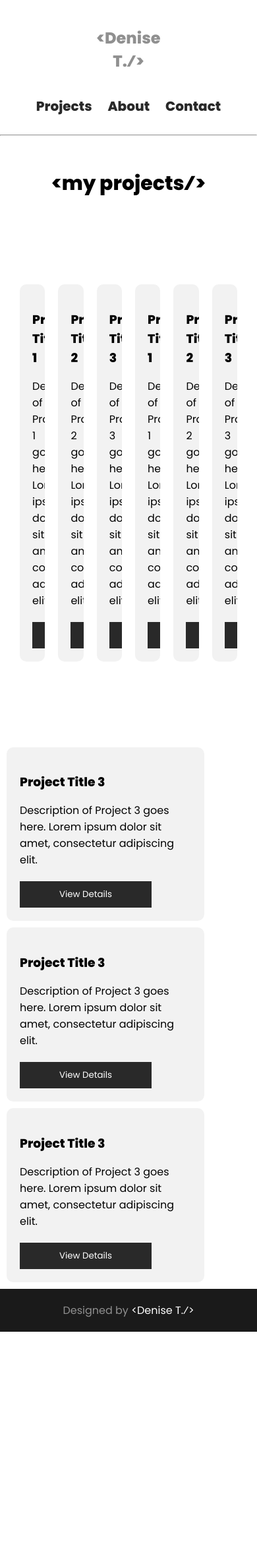
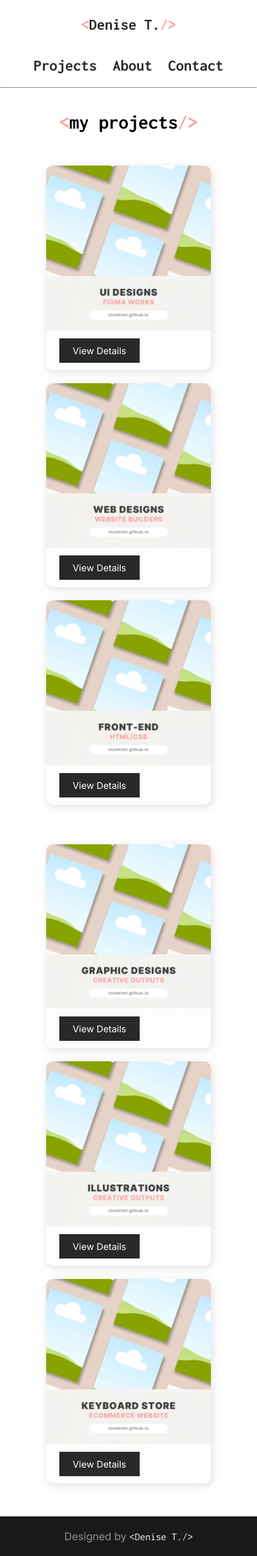
Before and after one commit to nisehtml/nisehtml.github.io, a PHP site: page /projects.html in a window 390 px wide. Shown: the whole page at 66% size. Before the commit the page ends 2019 px from the top, so only its background shows below. Run offline with PHP 8.4, Linux system fonts and the light colour scheme; some libraries are stand-ins or nearby versions.

Commit message:
update responsiveness

```diff
--- a/projects.html
+++ b/projects.html
@@ -6,20 +6,21 @@
   <meta name="viewport" content="width=device-width, initial-scale=1">
   <link rel="stylesheet" href="globals.css" />
   <link rel="stylesheet" href="style.css" />
-    <link href='https://fonts.googleapis.com/css?family=Poppins' rel='stylesheet'>
+  <link rel="stylesheet" href="">
   <link rel="preconnect" href="https://fonts.googleapis.com">
   <link rel="preconnect" href="https://fonts.gstatic.com" crossorigin>
-    <link href="https://fonts.googleapis.com/css2?family=Poppins:wght@800&display=swap" rel="stylesheet">
   <link href="https://cdn.jsdelivr.net/npm/bootstrap@5.3.2/dist/css/bootstrap.min.css">
   <script src="https://kit.fontawesome.com/2290fd41b1.js" crossorigin="anonymous"></script>
   <link rel="stylesheet" href="https://cdnjs.cloudflare.com/ajax/libs/font-awesome/4.7.0/css/font-awesome.min.css">
-    <title>Portfolio</title>
+  <title>Bianca Denise T. - Portfolio Website</title>
 </head>
 
 <body>
 
   <div class="navbar">
-      <a href="index.html"><div class="logo">&lt;Denise T.&frasl;&gt;</div></a>
+    <a href="index.html">
+      <div class="logo"><span>&lt;</span>Denise T.<span>&frasl;&gt;</span></div>
+    </a>
     <nav>
       <a href="projects.html">Projects</a>
       <a href="about.html">About</a>
@@ -29,98 +30,59 @@
   </div>
   <hr>
 
+<div class="myprojects">
+  <h2 class="title"><span>&lt;</span>my projects<span>&frasl;&gt;</span></h2></div>
+  <div class="project-container">
 
-    <h2 class="title" style="text-align: center; margin-top: 50px;">&lt;my projects&frasl;&gt;</h2>
-    <section class="project-container">
     <div class="project">
-            <img src="src/spotify figma.png" alt="Project 1 Image">
+      <img src="src/ui design.png" alt="Project 1 Image">
       <div class="project-details">
-              <h3>Project Title 1</h3>
-              <p>Description of Project 1 goes here. Lorem ipsum dolor sit amet, consectetur adipiscing elit.</p>
-              <a href="#"><button>View Details</button></a>
+        <!--<h3>UI DESIGNS</h3>
+        <p>UI Design works using Figma. </p>-->
+        <a class="button-drk" href="figma.html">View Details</a>
+      </div>
+    </div>
+    <div class="project">
+      <img src="src/web designs.png" alt="Project 2 Image">
+      <div class="project-details">
+        <a class="button-drk" href="about.html">View Details</a>
       </div>
     </div>
 
     <div class="project">
-    <img src="src/dot_redesign.png" alt="Project 2 Image">
+      <img src="src/front-end.png" alt="Project 3 Image">
       <div class="project-details">
-      <h3>Project Title 2</h3>
-      <p>Description of Project 2 goes here. Lorem ipsum dolor sit amet, consectetur adipiscing elit.</p>
-      <a href="#"><button>View Details</button></a>
+        <a class="button-drk" href="about.html">View Details</a>
+      </div>
+    </div>
+    </div>
+
+    <div class="project-container">
+
+      <div class="project">
+        <img src="src/graphic designs.png" alt="Project 1 Image">
+        <div class="project-details">
+
+          <a class="button-drk" href="about.html">View Details</a>
+        </div>
+      </div>
+      <div class="project">
+        <img src="src/illustrations.png" alt="Project 2 Image">
+        <div class="project-details">
+
+          <a class="button-drk" href="about.html">View Details</a>
         </div>
       </div>
 
       <div class="project">
-    <img src="src/bootcamp form.png" alt="Project 3 Image">
+        <img src="src/ecommerce-keyboard.png" alt="Project 3 Image">
         <div class="project-details">
-      <h3>Project Title 3</h3>
-      <p>Description of Project 3 goes here. Lorem ipsum dolor sit amet, consectetur adipiscing elit.</p>
-      <a href="#"><button>View Details</button></a>
+          <a class="button-drk" href="about.html">View Details</a>
         </div>
       </div>
-  <div class="project">
-    <img src="src/spotify figma.png" alt="Project 1 Image">
-    <div class="project-details">
-      <h3>Project Title 1</h3>
-      <p>Description of Project 1 goes here. Lorem ipsum dolor sit amet, consectetur adipiscing elit.</p>
-      <a href="#"><button>View Details</button></a>
   </div>
   </div>
 
-<div class="project">
-<img src="src/dot_redesign.png" alt="Project 2 Image">
-<div class="project-details">
-<h3>Project Title 2</h3>
-<p>Description of Project 2 goes here. Lorem ipsum dolor sit amet, consectetur adipiscing elit.</p>
-<a href="#"><button>View Details</button></a>
-</div>
-</div>
-
-<div class="project">
-<img src="src/bootcamp form.png" alt="Project 3 Image">
-<div class="project-details">
-<h3>Project Title 3</h3>
-<p>Description of Project 3 goes here. Lorem ipsum dolor sit amet, consectetur adipiscing elit.</p>
-<a href="#"><button>View Details</button></a>
-</div>
-</div>
-</section>
-<div class="project">
-  <img src="src/bootcamp form.png" alt="Project 3 Image">
-  <div class="project-details">
-  <h3>Project Title 3</h3>
-  <p>Description of Project 3 goes here. Lorem ipsum dolor sit amet, consectetur adipiscing elit.</p>
-  <a href="#"><button>View Details</button></a>
-  </div>
-  </div>
-  </section>
-  <div class="project">
-    <img src="src/bootcamp form.png" alt="Project 3 Image">
-    <div class="project-details">
-    <h3>Project Title 3</h3>
-    <p>Description of Project 3 goes here. Lorem ipsum dolor sit amet, consectetur adipiscing elit.</p>
-    <a href="#"><button>View Details</button></a>
-    </div>
-    </div>
-    </section>
-    <div class="project">
-      <img src="src/bootcamp form.png" alt="Project 3 Image">
-      <div class="project-details">
-      <h3>Project Title 3</h3>
-      <p>Description of Project 3 goes here. Lorem ipsum dolor sit amet, consectetur adipiscing elit.</p>
-      <a href="#"><button>View Details</button></a>
-      </div>
-      </div>
-      </section>
-
-
-
-
-
-
-
-
-    </section>
 
 
 
--- a/style.css
+++ b/style.css
@@ -1,6 +1,8 @@
+@import url('https://fonts.googleapis.com/css2?family=Inconsolata:wght@400;700&display=swap');
+@import url('https://fonts.googleapis.com/css2?family=Inter:wght@400;700&display=swap');
 * {box-sizing: border-box}
 body {
-  font-family: 'Poppins';
+  font-family: 'Inter';
   font-size: 16px;
   margin: 0;
   padding: 0;
@@ -21,11 +23,11 @@ html {
 }
 .logo{
   padding: 12px;
-  color: #909090;
+  color: #292929;
   text-decoration: none;
-  font-size: 24px;
+  font-size: 30px;
   text-align: center;
-  font-family: 'Poppins', sans-serif;
+  font-family: 'Inconsolata', monospace;
   font-weight: 900;
   transition: color 0.3s ease;
 }
@@ -36,10 +38,10 @@ html {
   padding: 12px;
   color: #292929;
   text-decoration: none;
-  font-size: 20px;
+  font-size: 30px;
   text-align: center;
-  font-family: 'Poppins', sans-serif;
-  font-weight: 600;
+  font-family: 'Inconsolata', monospace;
+  font-weight: 900;
   transition: color 0.3s ease;
 }
 
@@ -61,83 +63,31 @@ html {
 
 }
 
-@media screen and (max-width: 768px) {
-  body{
-    font-size: 16px;
-  }
-  .navbar {
-    flex-direction: column;
-    align-items: center;
-  }
-
-  .navbar nav {
-    text-align: center;
-
-  }
-
-  .navbar a {
-    width: 100%;
-
-  }
-  body h2{
-    font-size: 30px;
-  }
-    img {
-      display: none;
-  }
-  .row {
-    text-align: center;
-    align-items: center;
-    justify-content: center;
-    flex-direction: column; /* Stack columns on top of each other */
-  }
-  .col {
-    flex: 100%;
-    text-align: center;
-    padding: 0.5rem;
-  }
-
-  .status {
-    margin: 10px auto;
-  }
-
-  .icons {
-    justify-content: center;
-
-  }
-  .col-2{
-    display: none;
-  }
-  .lp, .workexp, .skillsets, .skillset-timeline{
-    margin: 0;
-    padding: 0;
-  }
-  .contact-grid{
-    flex-direction: column;
-  }
-}
-
 section{
   margin: 100px 0;
   padding: 0 100px;
   align-items: center;
   justify-content: center;
+
 }
-
-button{
+.button-drk{
   background-color: #292929;
   color: white;
   border: none;
-  padding: 10px;
+  padding: 10px 20px;
   width: 200px;
   text-align: center;
-  font-family: Poppins;
+  font-size: 14px;
+  text-decoration: none;
 }
-button:hover{
+.button-drk:hover{
   background-color:#909090;
+  color: white;
+  text-decoration: none;
 }
+
 .hero-h2{
-  font-family: 'Poppins', sans-serif;
+  font-family: 'Inconsolata', monospace;
   font-size: 45px;
 
 }
@@ -150,22 +100,26 @@ h5{
   font-weight: 400;
 }
 .title{
+  font-family: 'Inconsolata', monospace;
   font-size: 30px;
+  font-weight: 900;
   text-align: center;
   margin: 35px 0;
 }
+
 .icons {
   display: flex;
-  margin: auto;
+  margin: 20px 0;
+  gap: 10px;
 
 }
-.icons > div {
-  padding: 0 10px 0 10px;
+span{
+  color:#f99c9c;
 }
+
 #icon{
   color:#292929;
   font-size: 2rem;
-  margin: 10px 0;
 }
 #icon:hover{
   color:#909090;
@@ -178,16 +132,27 @@ h5{
   justify-content: center;
   align-items: center;
 }
+.row-abt{
+  display: flex;
+  max-width: 100%;
+  height: auto;
+  margin: 1rem 1rem;
+  justify-content: center;
+  align-items: center;
+}
 .col {
   flex: 1;
   padding: 0.5rem;
+}
+.col p{
+  margin: 30px 0;
 }
 .hero-img {
   width: 80%;
   height: auto;
   border-radius: 5px;
   margin: 0 auto;
-  float: inline-end;
+  margin: 0 auto
 }
 .box {
   text-align: left;
@@ -200,6 +165,9 @@ h5{
   flex: 1;
   padding: 0 auto;
   margin: 1rem 1rem;
+}
+.skillset-timeline p{
+  font-family: 'Inconsolata', monospace;
 }
 .skill-p {
   max-width:  100%;
@@ -247,16 +215,20 @@ h5{
   display: flex;
   justify-content: center;
   align-items: center;
-  padding: 20px;
+  margin: 40px auto;
+  width: 80%;
 }
-
 .project {
   display: flex;
   flex-direction: column;
   align-items: center;
-  max-width: 300px;
-  background-color: #f2f2f2;
+  max-width: 80%;
+  height: auto;
+  background-color: #fffcfc;
   border-radius: 10px;
+  -webkit-box-shadow: 2px 3px 12px 1px rgba(214,214,214,0.69);
+  -moz-box-shadow: 2px 3px 12px 1px rgba(214,214,214,0.69);
+  box-shadow: 2px 3px 12px 1px rgba(214,214,214,0.69);
   overflow: hidden;
   margin: 10px;
 }
@@ -279,6 +251,9 @@ h5{
 .project p {
   margin-bottom: 20px;
 }
+.abt-contact{
+  margin: 0 auto;
+}
 footer{
   text-align: center;
   background-color: #1a1a1a;
@@ -287,6 +262,7 @@ footer{
 }
 
 footer a{
+  font-family: 'Inconsolata', monospace;
   color:white;
   text-decoration: none;
 }
@@ -330,7 +306,93 @@ footer a{
 .timeline-component {
   margin: 0px 20px 20px 20px;
 }
+@media screen and (max-width: 768px) {
+  body{
+    font-size: 16px;
+  }
+  .navbar {
+    flex-direction: column;
+    align-items: center;
+    margin: 0;
+    padding: 0;
+  }
 
+  .navbar nav {
+    text-align: center;
+
+  }
+
+  .navbar a, .logo {
+    font-size: 24px;
+    width: 100%;
+
+
+  }
+  body h2{
+    font-size: 30px;
+
+  }
+  .hero-h2{
+    font-size: 40px;
+  }
+  .row {
+    text-align: center;
+    align-items: center;
+    justify-content: center;
+    flex-direction: column-reverse;
+    margin: -100px 0;
+  }
+
+  .row-abt{
+    flex-direction: column;
+    text-align: center;
+    align-items: center;
+    justify-content: center;
+    margin: -100px 0 0 0;
+  }
+  .abt-contact{
+    align-items: center;
+    margin: 0 auto;
+  }
+  .col {
+    flex: 100%;
+    text-align: center;
+    padding: 0.5rem;
+  }
+
+  .status {
+    margin: 10px auto;
+  }
+
+  .icons {
+    justify-content: center;
+
+  }
+  .col-2{
+    display: none;
+  }
+  .lp, .workexp, .skillsets, .skillset-timeline, .about{
+    margin: 100px 0;
+    padding: 0;
+  }
+  .contact-grid{
+    flex-direction: column;
+  }
+  .skillset-timeline{
+    margin-bottom: 50px;
+}
+.project-container {
+  flex-direction: column;
+  width: 80%;
+}
+
+.project {
+  max-width: 80%;
+}
+
+
+
+}
 @media screen and (min-width: 768px) {
   .timeline {
     display: grid;
```
Also changed, not shown: about.html (+8 -3 lines), index.html (+47 -28 lines), src/ecommerce-keyboard.png (added), src/front-end.png (added), src/graphic designs.png (added), src/illustrations.png (added), src/ui design.png (added), src/web designs.png (added). Lines whose indentation alone changed are shown as unchanged.
